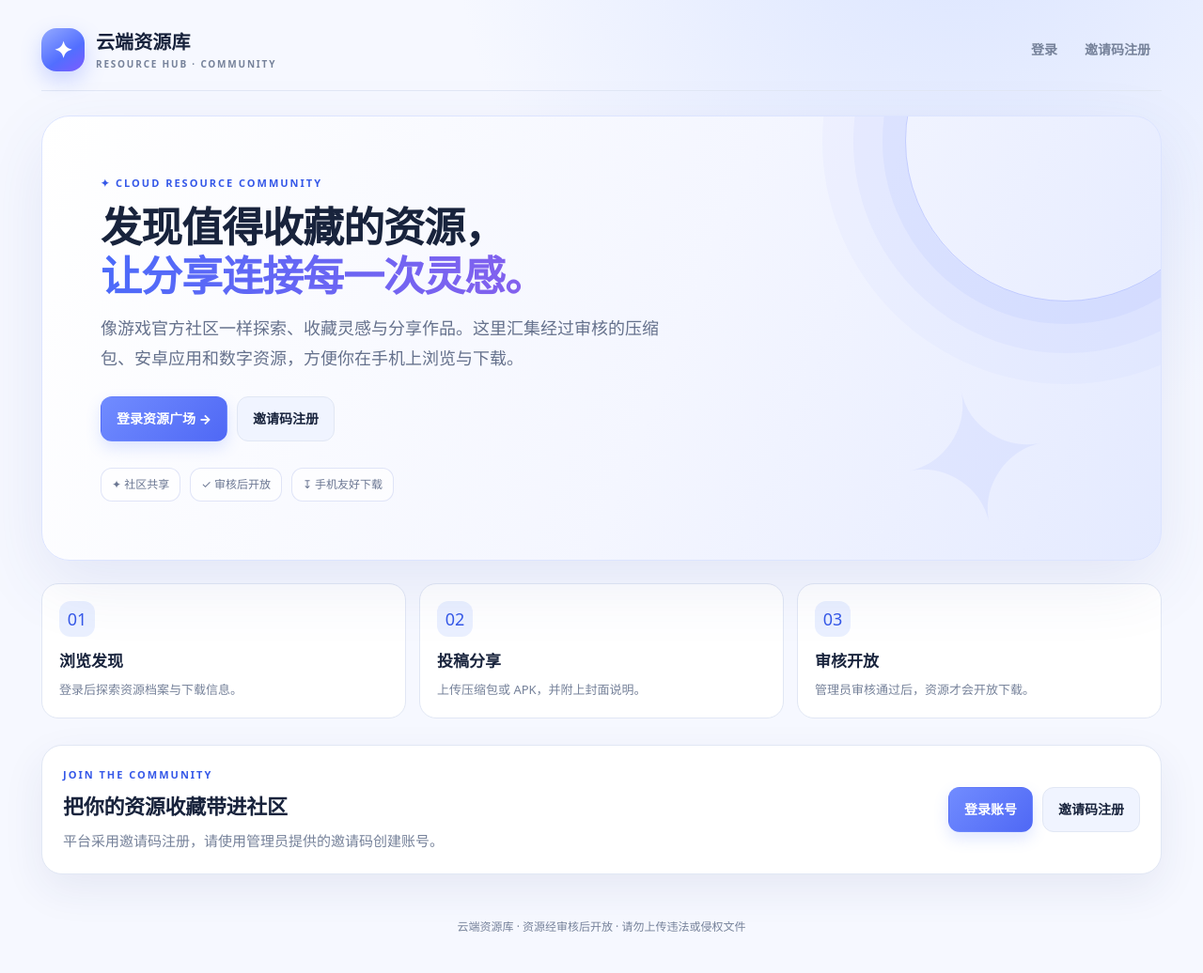
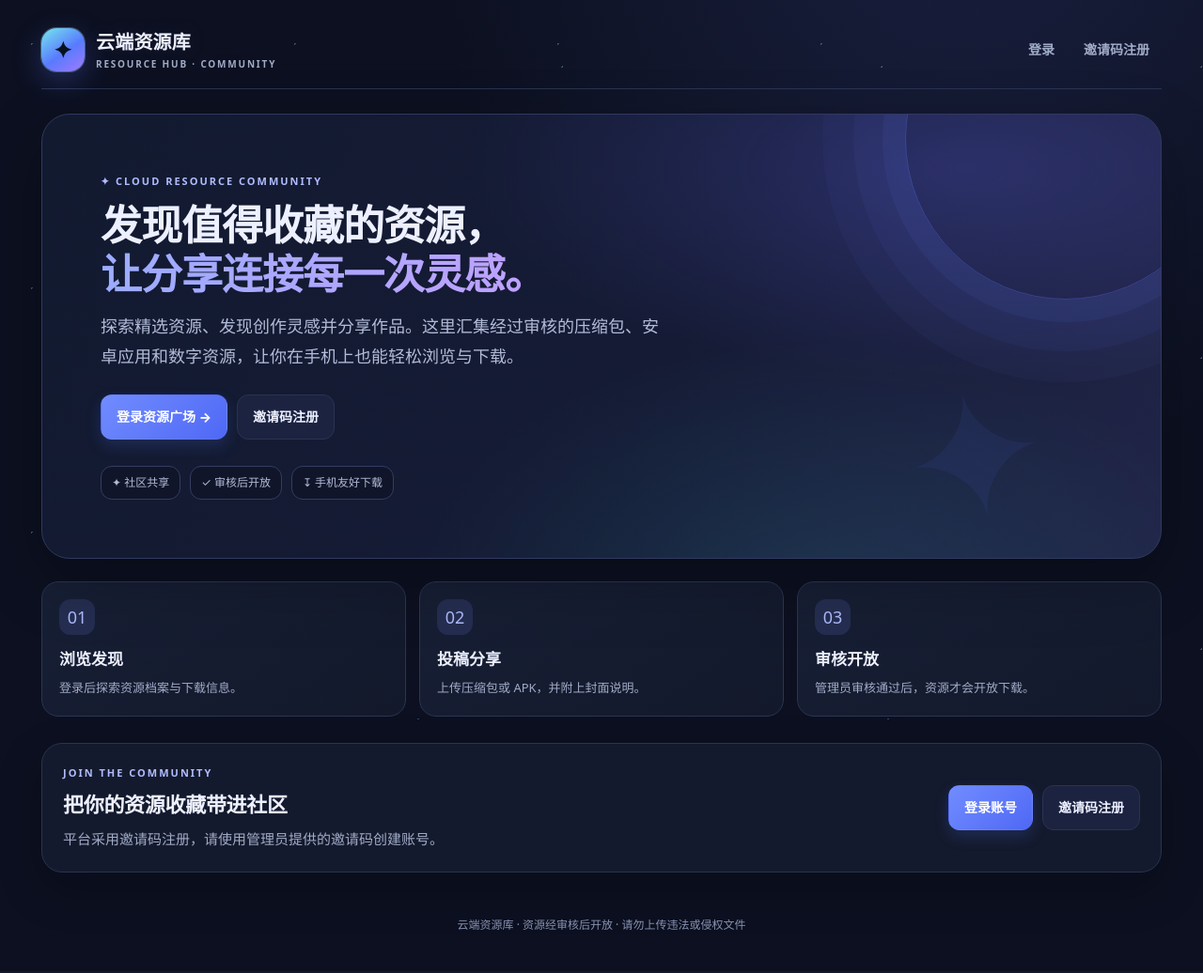
Before and after one commit to likejack759-gif/archive-cloud-platform, a FastAPI app: template app/templates/index.html in a window 1280 px wide. Shown: the whole page at 94% size. Run offline with FastAPI, Linux system fonts and the light colour scheme; the template is opened without the code that fills it, so the values that code supplies are empty; parts of the project's set-up code (start-up, migrations or seed data) failed here and were passed over; some libraries are stand-ins or nearby versions.

Commit message:
Design original deep-space community UI across the site

```diff
--- a/app/templates/base.html
+++ b/app/templates/base.html
@@ -2,23 +2,23 @@
 <html lang="zh-CN">
 <head>
 <meta charset="utf-8"><meta name="viewport" content="width=device-width,initial-scale=1">
-<meta name="theme-color" content="#f6f8ff">
-<meta name="color-scheme" content="light dark">
+<meta name="theme-color" content="#0c1020">
+<meta name="color-scheme" content="dark">
 <title>{% block title %}云端资源库{% endblock %}</title>
 <style>
 :root{color-scheme:light;--bg:#f6f8ff;--panel:#fff;--panel-soft:#f0f4ff;--line:#e1e7f4;--text:#18233c;--muted:#76829a;--accent:#5578ff;--accent-strong:#3558e8;--accent-soft:#eaf0ff;--good:#13865d;--bad:#c63e59;--shadow:0 16px 44px rgba(37,57,112,.08);--radius:22px}
 *{box-sizing:border-box}
 html{scroll-behavior:smooth}
-body{margin:0;background:radial-gradient(ellipse at 80% -15%,rgba(189,207,255,.5),transparent 38%),var(--bg);color:var(--text);font:15px/1.7 system-ui,-apple-system,BlinkMacSystemFont,"Segoe UI","PingFang SC","Microsoft YaHei",sans-serif;min-height:100vh}
+body{margin:0;background:radial-gradient(ellipse at 80% -15%,rgba(91,106,208,.2),transparent 38%),radial-gradient(ellipse at 5% 45%,rgba(35,150,174,.08),transparent 32%),var(--bg);color:var(--text);font:15px/1.7 system-ui,-apple-system,BlinkMacSystemFont,"Segoe UI","PingFang SC","Microsoft YaHei",sans-serif;min-height:100vh}
 a{color:var(--accent-strong);text-decoration:none}a:hover{color:var(--accent);text-decoration:none}
-.wrap{width:min(1240px,100%);margin:auto;padding:20px 24px}
-header{display:flex;align-items:center;justify-content:space-between;gap:18px;padding:10px 0 20px;margin-bottom:26px;border-bottom:1px solid var(--line);flex-wrap:wrap}
-.brand{display:flex;gap:12px;align-items:center;font-weight:850;font-size:20px;color:var(--text);letter-spacing:.1px}
-.logo{display:grid;place-items:center;width:46px;height:46px;border-radius:16px;background:linear-gradient(145deg,#94aaff,#526eff 60%,#7d5bff);color:white;box-shadow:0 9px 22px rgba(85,120,255,.28);font-size:24px}
+.wrap{width:min(1240px,100%);margin:auto;padding:20px 24px;position:relative}
+header{display:flex;align-items:center;justify-content:space-between;gap:18px;padding:10px 0 18px;margin-bottom:26px;border-bottom:1px solid var(--line);flex-wrap:wrap;position:relative}
+.brand{display:flex;gap:12px;align-items:center;font-weight:850;font-size:20px;color:var(--text);letter-spacing:.2px;text-shadow:0 0 24px rgba(139,158,255,.12)}
+.logo{display:grid;place-items:center;width:46px;height:46px;border-radius:16px;background:linear-gradient(145deg,#77e7ed,#597bff 55%,#a17bff);color:#08111f;box-shadow:0 0 0 1px rgba(154,220,255,.35),0 10px 32px rgba(92,120,255,.3);font-size:24px}
 .brand-copy{display:block;line-height:1.25}.brand-copy small{display:block;color:var(--muted);font-size:10px;font-weight:750;letter-spacing:1.8px;margin-top:5px}
 nav{display:flex;gap:5px;align-items:center;flex-wrap:wrap}
 nav>a{font-size:14px;font-weight:700;color:var(--muted);padding:9px 12px;border-radius:12px;transition:background .16s,color .16s}
-nav>a:hover{background:var(--accent-soft);color:var(--accent-strong)}
+nav>a:hover{background:var(--accent-soft);color:var(--accent-strong)}nav>a{border:1px solid transparent}nav>a:hover{border-color:rgba(135,160,230,.18)}
 .muted{color:var(--muted)}
 .panel{background:var(--panel);border:1px solid var(--line);border-radius:var(--radius);padding:22px;margin:16px 0;box-shadow:var(--shadow)}
 h1{font-size:clamp(28px,4vw,44px);line-height:1.2;letter-spacing:-1px;margin:10px 0 14px;font-weight:900}
@@ -26,7 +26,7 @@ h2{font-size:22px;letter-spacing:-.3px;margin:0 0 14px}h3{font-size:17px}
 p{line-height:1.75}
 .row{display:flex;gap:12px;align-items:center;flex-wrap:wrap}.between{justify-content:space-between}
 .grid{display:grid;grid-template-columns:repeat(auto-fill,minmax(225px,1fr));gap:18px}
-.resource{overflow:hidden;padding:0;transition:transform .2s ease,box-shadow .2s ease}
+.resource{overflow:hidden;padding:0;transition:transform .2s ease,box-shadow .2s ease;border-color:#293451;background:linear-gradient(155deg,#171f34,#13192a)}
 .resource:hover{transform:translateY(-4px);box-shadow:0 22px 50px rgba(37,57,112,.14)}
 .cover{width:100%;aspect-ratio:4/3;object-fit:cover;background:linear-gradient(135deg,#edf1ff,#dce5ff);display:block}
 .resource-body{padding:17px}
@@ -49,25 +49,25 @@ form.inline{display:inline-flex;gap:6px;align-items:center;margin:0}form.inline
 table{width:100%;border-collapse:collapse;font-size:14px;background:var(--panel)}th,td{text-align:left;border-bottom:1px solid var(--line);padding:12px;vertical-align:top}th{color:var(--muted);background:var(--panel-soft);font-weight:800;white-space:nowrap}tbody tr:hover{background:var(--panel-soft)}
 .table-wrap{overflow:auto;border-radius:12px}.small{font-size:13px}code{background:var(--accent-soft);color:var(--accent-strong);padding:3px 6px;border-radius:6px}
 .footer{padding:30px 0 18px;color:var(--muted);font-size:12px;text-align:center}
-:focus-visible{outline:3px solid rgba(85,120,255,.65);outline-offset:3px}
-button,.btn,nav>a{min-height:42px}button:active,.btn:active{transform:translateY(0)}::selection{background:#dce4ff;color:#1b2b67}img{max-width:100%}.panel{scroll-margin-top:16px}
+:focus-visible{outline:3px solid rgba(111,225,237,.8);outline-offset:3px}
+button,.btn,nav>a{min-height:42px}button:active,.btn:active{transform:translateY(0)}::selection{background:#dce4ff;color:#1b2b67}img{max-width:100%}.panel{scroll-margin-top:16px}body:before{content:"";position:fixed;inset:0;pointer-events:none;z-index:-1;opacity:.32;background-image:radial-gradient(1px 1px at 12% 18%,#b8c9ff 98%,transparent),radial-gradient(1px 1px at 76% 23%,#8de9f1 98%,transparent),radial-gradient(1px 1px at 42% 68%,#c7b5ff 98%,transparent),radial-gradient(1px 1px at 89% 78%,#9ab0ff 98%,transparent);background-size:280px 260px,340px 310px,410px 370px,500px 430px} .section-heading h2{letter-spacing:-.5px}.community-stat,.ranking-panel{background:linear-gradient(145deg,#171f34,#13192a)!important;border-color:#293451!important}.cover{background:linear-gradient(135deg,#1b2743,#293254)}
 .resource{height:100%;display:flex;flex-direction:column}.resource-body{display:flex;flex:1;flex-direction:column}.resource-body>.row:last-child{margin-top:auto}.resource-body p{overflow-wrap:anywhere}input,textarea,select{min-width:0}.table-wrap{-webkit-overflow-scrolling:touch}
 .page-kicker{font-size:11px;letter-spacing:2px;text-transform:uppercase;font-weight:850;color:var(--accent-strong)}
-.hero{position:relative;isolation:isolate;overflow:hidden;padding:clamp(26px,5vw,62px);border-radius:30px;border:1px solid #dce4ff;background:linear-gradient(112deg,#fff 0%,#f4f6ff 56%,#e4eaff 100%);box-shadow:0 24px 70px rgba(57,78,170,.1);margin:4px 0 24px}
+.hero{position:relative;isolation:isolate;overflow:hidden;padding:clamp(26px,5vw,62px);border-radius:30px;border:1px solid #303a60;background:radial-gradient(ellipse at 82% 12%,rgba(104,107,255,.23),transparent 38%),radial-gradient(ellipse at 70% 110%,rgba(61,207,218,.12),transparent 38%),linear-gradient(112deg,#121a30 0%,#151b35 56%,#202447 100%);box-shadow:0 24px 70px rgba(0,0,0,.24);margin:4px 0 24px}
 .hero:before{content:"";position:absolute;z-index:-1;width:340px;height:340px;right:-70px;top:-145px;border:1px solid rgba(101,126,255,.32);border-radius:50%;box-shadow:0 0 0 24px rgba(101,126,255,.07),0 0 0 55px rgba(101,126,255,.05),0 0 0 88px rgba(101,126,255,.04)}
 .hero:after{content:"✦";position:absolute;right:10%;bottom:4%;font-size:clamp(90px,16vw,190px);line-height:1;color:rgba(92,115,255,.08);transform:rotate(-12deg);pointer-events:none}
-.hero-content{position:relative;max-width:760px}.hero h1{max-width:720px}.hero-lead{max-width:610px;color:#65718c;font-size:clamp(15px,1.5vw,18px);margin:0 0 25px}
-.hero-title-accent{background:linear-gradient(100deg,#4b6bfa,#8760ed);-webkit-background-clip:text;background-clip:text;color:transparent}
-.hero-actions{display:flex;gap:10px;flex-wrap:wrap}.hero-meta{display:flex;gap:10px;flex-wrap:wrap;margin-top:28px}.hero-meta span{border:1px solid rgba(120,139,219,.22);border-radius:12px;padding:7px 11px;font-size:12px;color:#6a7692;background:rgba(255,255,255,.65)}
+.hero-content{position:relative;max-width:760px}.hero h1{max-width:720px}.hero-lead{max-width:610px;color:#b2bdd9;font-size:clamp(15px,1.5vw,18px);margin:0 0 25px}
+.hero-title-accent{background:linear-gradient(100deg,#80e9ef,#a4b1ff 48%,#d0a4ff);-webkit-background-clip:text;background-clip:text;color:transparent}
+.hero-actions{display:flex;gap:10px;flex-wrap:wrap}.hero-meta{display:flex;gap:10px;flex-wrap:wrap;margin-top:28px}.hero-meta span{border:1px solid rgba(135,160,230,.24);border-radius:12px;padding:7px 11px;font-size:12px;color:#c0c9e7;background:rgba(11,16,34,.48)}
 .section-heading{display:flex;align-items:end;justify-content:space-between;gap:12px;flex-wrap:wrap;margin:28px 0 14px}.section-heading h2{margin:0}.resource-toolbar{display:flex;align-items:center;justify-content:space-between;gap:14px;flex-wrap:wrap}.resource-toolbar form{flex:1;min-width:min(100%,280px);max-width:600px}.resource-toolbar input{margin:0}
 .feature-strip{display:grid;grid-template-columns:repeat(3,minmax(0,1fr));gap:14px;margin:20px 0 28px}.feature-card{padding:18px;border:1px solid var(--line);background:var(--panel);border-radius:18px}.feature-icon{width:38px;height:38px;display:grid;place-items:center;background:var(--accent-soft);color:var(--accent-strong);border-radius:12px;font-size:18px}.feature-card h3{margin:12px 0 4px}.feature-card p{margin:0;color:var(--muted);font-size:13px}
-@media(prefers-color-scheme:dark){
+/* Deep-space theme is the default on every device. */
  :root{color-scheme:dark;--bg:#0c1020;--panel:#141a2d;--panel-soft:#1b2340;--line:#293351;--text:#edf0ff;--muted:#a0abc7;--accent:#9aabff;--accent-strong:#b0bcff;--accent-soft:#252e51;--shadow:0 18px 48px rgba(0,0,0,.22)}
  body{background:radial-gradient(ellipse at 80% -15%,rgba(69,84,165,.24),transparent 40%),var(--bg)}
  header{border-bottom-color:var(--line)}nav>a{color:var(--muted)}nav>a:hover{background:var(--panel-soft);color:var(--text)}
- .panel{background:var(--panel)!important;border-color:var(--line)}.hero{background:linear-gradient(112deg,#171d33 0%,#171d35 56%,#222747 100%);border-color:#30395f}.hero-lead{color:#b2bbd7}.hero-meta span{background:rgba(14,18,35,.55);color:#b2bbd7;border-color:#343d62}
+ .panel{background:var(--panel)!important;border-color:var(--line)}.hero{background:radial-gradient(ellipse at 82% 12%,rgba(104,107,255,.23),transparent 38%),radial-gradient(ellipse at 70% 110%,rgba(61,207,218,.12),transparent 38%),linear-gradient(112deg,#121a30 0%,#151b35 56%,#202447 100%);border-color:#30395f}.hero-lead{color:#b2bbd7}.hero-meta span{background:rgba(14,18,35,.55);color:#b2bbd7;border-color:#343d62}
  .hero-title-accent{background:linear-gradient(100deg,#9bacff,#c0a1ff);-webkit-background-clip:text;background-clip:text;color:transparent}
- .feature-card{background:var(--panel);border-color:var(--line)}.tag{color:#c0caff;border-color:#354064;background:#202a4c}
+ .feature-card{background:linear-gradient(145deg,#171f35,#13192b);border-color:#2b3554}.tag{color:#c0caff;border-color:#354064;background:#202a4c}
  .resource h3{color:var(--text)}.cover{background:linear-gradient(135deg,#202945,#30395d)}
  .secondary{background:var(--panel-soft);border-color:var(--line);color:var(--text)}.empty{background:var(--panel);border-color:#3a4567}
  input,textarea,select{background:#101629;border-color:var(--line);color:var(--text)}label{color:var(--muted)}input::placeholder,textarea::placeholder{color:#7d89a8}
@@ -78,7 +78,6 @@ button,.btn,nav>a{min-height:42px}button:active,.btn:active{transform:translateY
  [style*="background:linear-gradient"]{background:var(--panel)!important}
  [style*="background:#fff"],[style*="background: #fff"],[style*="background:#f"],[style*="background: #f"]{background:var(--panel)!important}
  [style*="color:#607"],[style*="color: #607"],[style*="color:#526"],[style*="color: #526"]{color:var(--muted)!important}
-}
 @media(max-width:640px){.wrap{padding:12px}header{align-items:flex-start;margin-bottom:18px;gap:12px}.brand{font-size:18px;gap:9px}.logo{width:40px;height:40px;border-radius:13px}nav{gap:3px}nav>a{padding:7px 8px;font-size:13px}.grid{grid-template-columns:repeat(2,minmax(0,1fr));gap:10px}.resource-body{padding:11px}.resource h3{font-size:15px}.panel{padding:15px;border-radius:17px}h2{font-size:19px}.cover{aspect-ratio:3/2}.hero{padding:25px 20px;border-radius:22px}.hero:before{width:230px;height:230px;right:-115px;top:-100px}.hero-actions .btn{flex:1}.hero-meta{margin-top:22px}.feature-strip{gap:9px}.feature-card{padding:13px}.feature-card h3{font-size:14px}.feature-card p{font-size:12px}.section-heading{margin-top:22px}}
 @media(max-width:380px){.grid{grid-template-columns:1fr}.cover{aspect-ratio:16/9}.feature-strip{grid-template-columns:1fr}.hero h1{font-size:30px}}
 @media(prefers-reduced-motion:reduce){*{scroll-behavior:auto!important;transition:none!important}}
--- a/app/templates/index.html
+++ b/app/templates/index.html
@@ -20,7 +20,7 @@
   <div class="hero-content">
     <div class="page-kicker">✦ CLOUD RESOURCE COMMUNITY</div>
     <h1>发现值得收藏的资源，<br><span class="hero-title-accent">让分享连接每一次灵感。</span></h1>
-    <p class="hero-lead">像游戏官方社区一样探索、收藏灵感与分享作品。这里汇集经过审核的压缩包、安卓应用和数字资源，方便你在手机上浏览与下载。</p>
+    <p class="hero-lead">探索精选资源、发现创作灵感并分享作品。这里汇集经过审核的压缩包、安卓应用和数字资源，让你在手机上也能轻松浏览与下载。</p>
     <div class="hero-actions">
       {% if user %}<a class="btn" href="/submit">＋ 发布资源</a><a class="btn secondary" href="/my-resources">我的投稿 →</a>
       {% else %}<a class="btn" href="/login">登录资源广场 →</a><a class="btn secondary" href="/register">邀请码注册</a>{% endif %}
```
